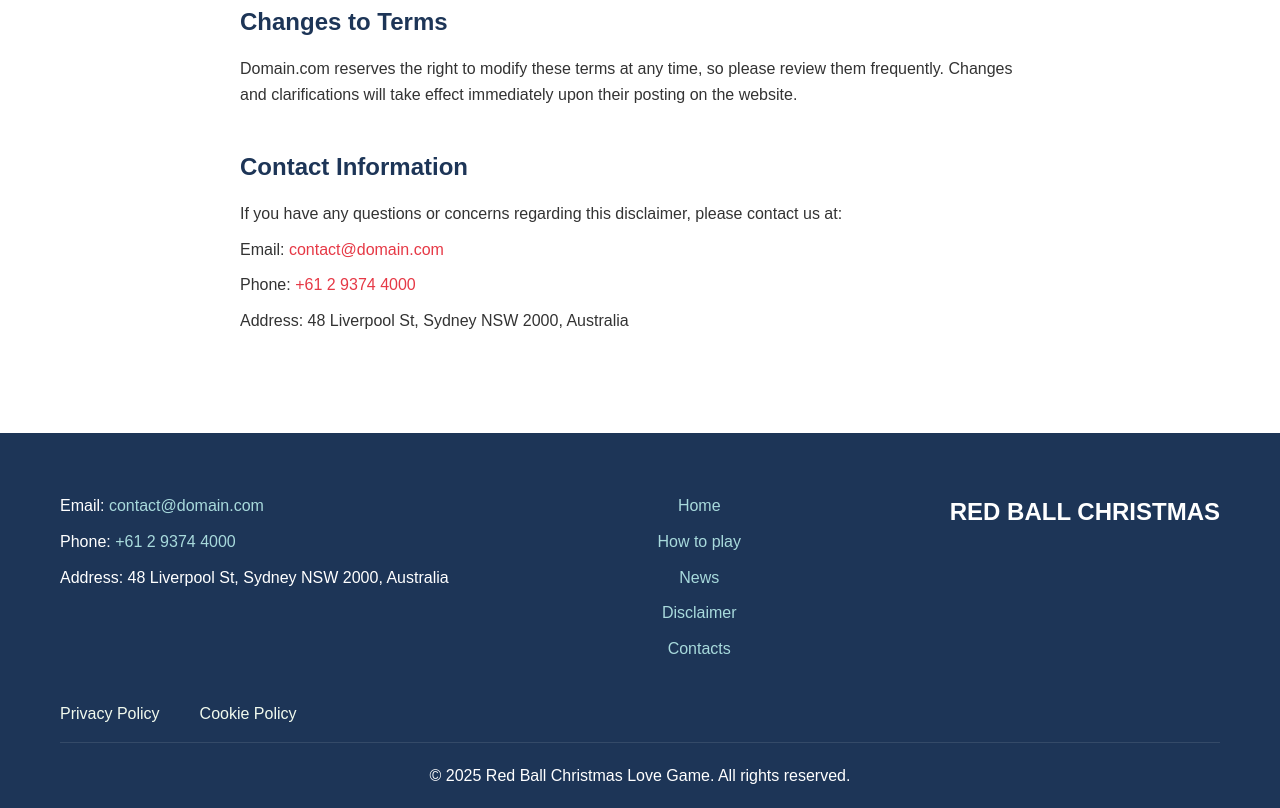
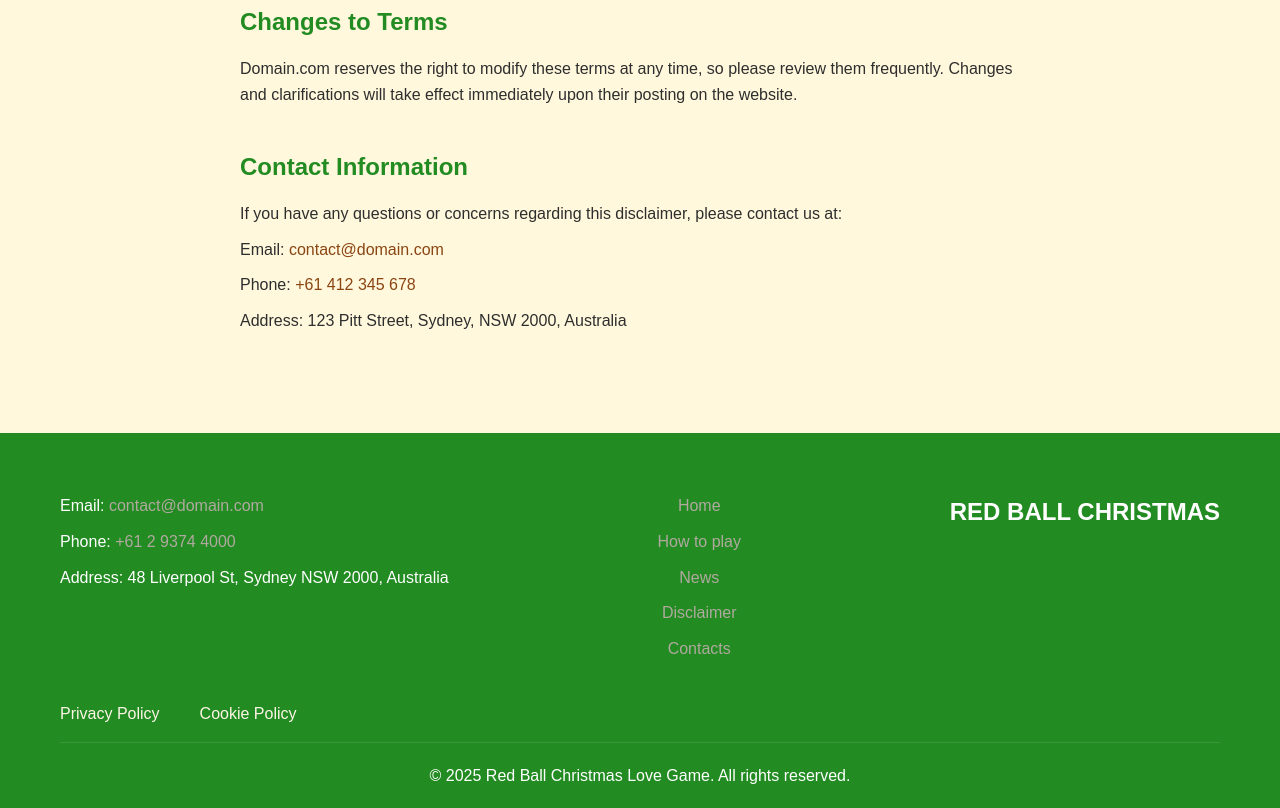
Before and after one commit to Artur-Luniaka/template_3, a plain HTML site: page disclaimer.html in a window 1280 px wide. Shown: the part 1206-2014 px from the top of the page. Drawn offline with Linux system fonts and the light colour scheme; a script that the page names is missing.

Commit message:
changed palette of colors/changed place of section on page home

```diff
--- a/css/style.css
+++ b/css/style.css
@@ -6,20 +6,20 @@
 }
 
 :root {
-  --primary-color: #e63946;
-  --secondary-color: #1d3557;
-  --accent-color: #4caf50;
-  --light-color: #f1faee;
-  --dark-color: #1d3557;
-  --gray-color: #a8dadc;
-  --christmas-red: #c1121f;
-  --christmas-green: #0a8754;
-  --christmas-gold: #ffd700;
-  --text-color: #333;
-  --background-color: #fff;
+  --primary-color: #8b4513;
+  --secondary-color: #228b22;
+  --accent-color: #ffd700;
+  --light-color: #fdf5e6;
+  --dark-color: #2f1b0c;
+  --gray-color: #b0a99f;
+  --christmas-red: #8b0000;
+  --christmas-green: #006400;
+  --christmas-gold: #daa520;
+  --text-color: #2e2e2e;
+  --background-color: #fff8dc;
   --border-radius: 8px;
   --box-shadow: 0 4px 6px rgba(0, 0, 0, 0.1);
-  --transition: all 0.3s ease;
+  --transition: all 0.5s ease-out;
 }
 
 body {
@@ -167,6 +167,7 @@ nav {
 .hero-content {
   display: flex;
   align-items: center;
+  flex-direction: row-reverse;
   gap: 40px;
 }
 
@@ -185,7 +186,8 @@ nav {
 
 .game-title {
   font-size: 3rem;
-  color: var(--christmas-red);
+  color: var(--primary-color);
+  text-align: center;
   margin-bottom: 15px;
 }
 
--- a/disclaimer.html
+++ b/disclaimer.html
@@ -167,8 +167,8 @@
                 Email:
                 <a href="mailto:contact@domain.com">contact@domain.com</a>
               </p>
-              <p>Phone: <a href="tel:+61293744000">+61 2 9374 4000</a></p>
-              <p>Address: 48 Liverpool St, Sydney NSW 2000, Australia</p>
+              <p>Phone: <a href="tel:+61412345678">+61 412 345 678</a></p>
+              <p>Address: 123 Pitt Street, Sydney, NSW 2000, Australia</p>
             </div>
           </div>
         </div>
```
Also changed, not shown: index.html (+38 -38 lines).
